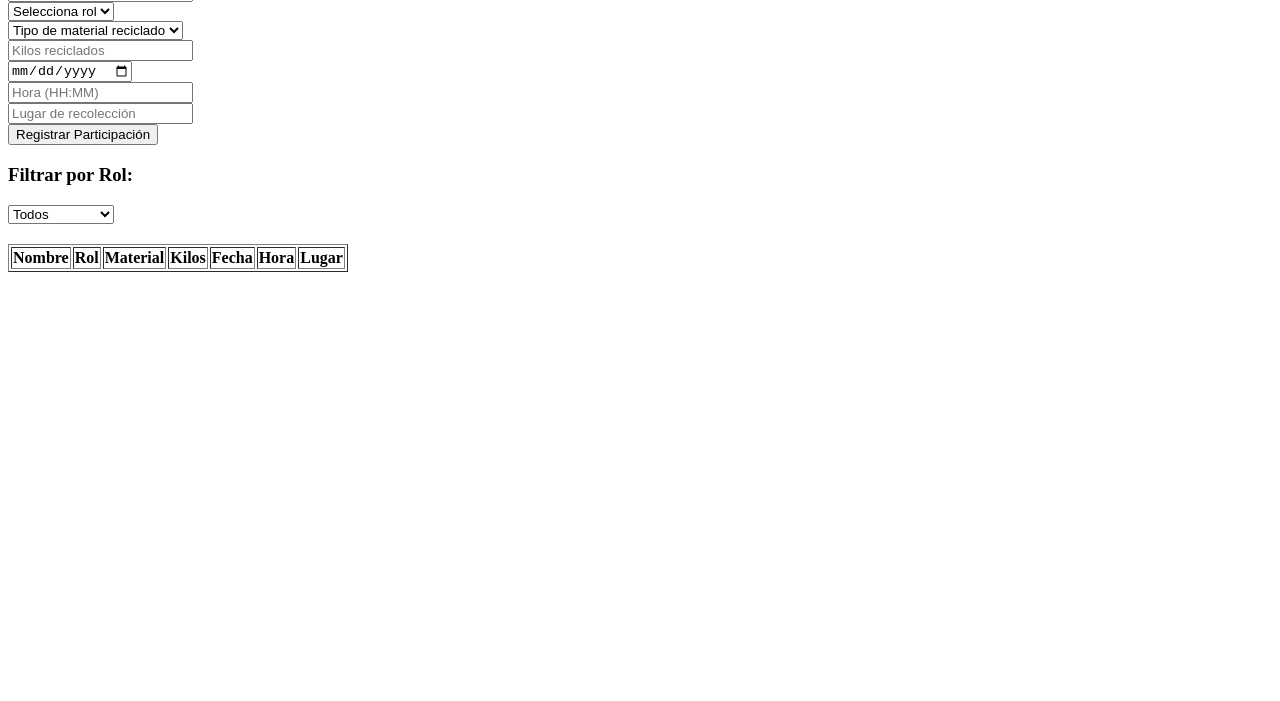
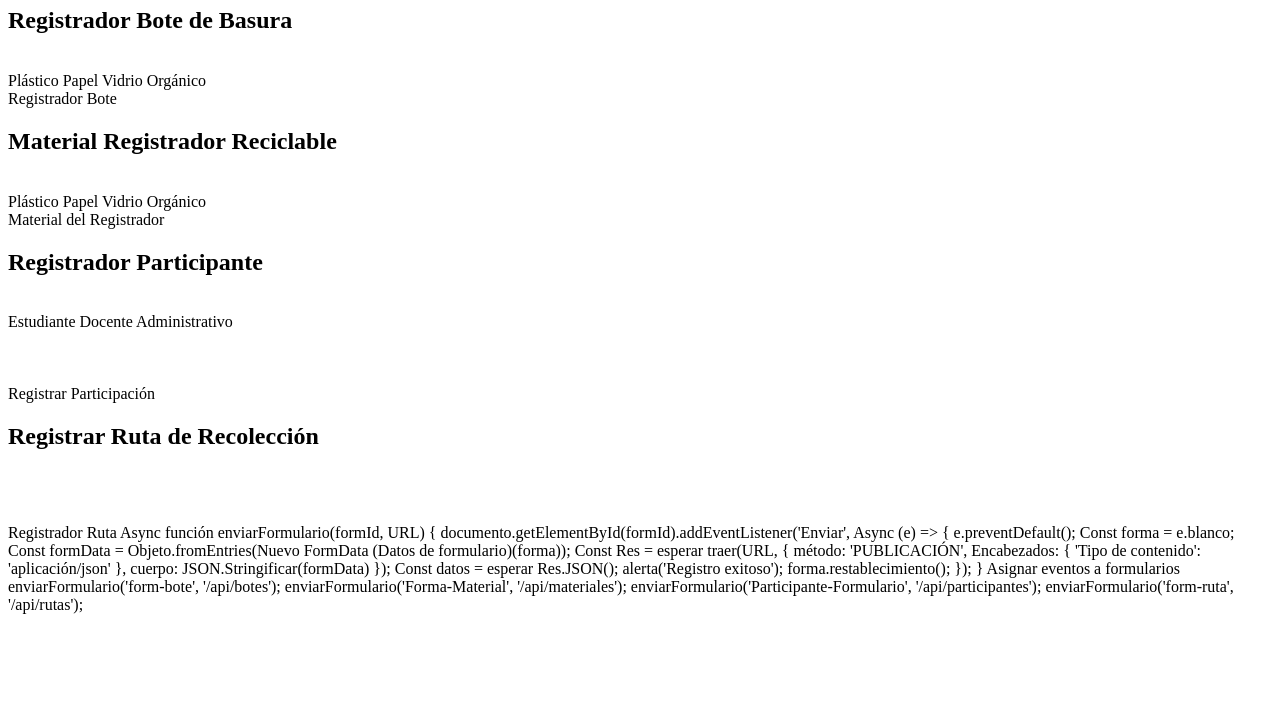
Before and after one commit to cortesmmonse/paec, a website: page mi-pagina-web/public/index.html in a window 1280 px wide. Shown: the part 99-800 px from the top of the page. Drawn offline with Linux system fonts and the light colour scheme.

Commit message:
Update index.html

```diff
--- a/mi-pagina-web/public/index.html
+++ b/mi-pagina-web/public/index.html
@@ -1,97 +1,94 @@
-<!DOCTYPE html>
-<html lang="es">
-<head>
-  <meta charset="UTF-8">
-  <title>Gestión de Reciclaje</title>
-</head>
-<body>
+<! DOCTYPE html>
+<HTML Lang="es">
+<cabeza>
+  <meta conjunto de caracteres="UTF-8">
+  <título>Gestión de Reciclaje</título>
+</cabeza>
+<cuerpo>
 
-<h1>Gestión de Reciclaje - Participaciones</h1>
+<h1>Gestión del Reciclaje</h1>
 
-<!-- Formulario de participación con material -->
-<form id="form-participacion">
-  <input type="text" name="nombre" placeholder="Nombre completo" required><br>
+<!-- Sección A.1: Registrar bote de basura -->
+<sección>
+  <H2>Registrador Bote de Basura</H2>
+  <forma identificación="form-bote">
+    <entrada tipo="Mensaje de texto" nombre="Ubicación" marcador="Ubicación del bote" Obligatorio><Br>
+    <escoger nombre="Tipo">
+      <opción valor="Plástico">Plástico</opción>
+      <opción valor="papel">Papel</opción>
+      <opción valor="vidrio">Vidrio</opción>
+      <opción valor="Orgánico">Orgánico</opción>
+    </escoger><Br>
+    <botón tipo="Enviar">Registrador Bote</botón>
+  </forma>
+</sección>
 
-  <select name="rol" required>
-    <option value="">Selecciona rol</option>
-    <option value="estudiante">Estudiante</option>
-    <option value="docente">Docente</option>
-    <option value="administrativo">Administrativo</option>
-    <option value="directivo">Directivo</option>
-  </select><br>
+<!-- Sección A.2: Materiales reciclables -->
+<sección>
+  <H2>Material Registrador Reciclable</H2>
+  <forma identificación="forma-material">
+    <entrada tipo="Mensaje de texto" nombre="material" marcador="Nombre del material" Obligatorio><Br>
+    <escoger nombre="Tipo">
+      <opción valor="Plástico">Plástico</opción>
+      <opción valor="papel">Papel</opción>
+      <opción valor="vidrio">Vidrio</opción>
+      <opción valor="Orgánico">Orgánico</opción>
+    </escoger><Br>
+    <botón tipo="Enviar">Material del Registrador</botón>
+  </forma>
+</sección>
 
-  <select name="material" required>
-    <option value="">Tipo de material reciclado</option>
-    <option value="Plástico">Plástico</option>
-    <option value="Papel">Papel</option>
-    <option value="Vidrio">Vidrio</option>
-    <option value="Orgánico">Orgánico</option>
-  </select><br>
+<!-- Sección B: Participación comunitaria -->
+<sección>
+  <H2>Registrador Participante</H2>
+  <forma identificación="form-participante">
+    <entrada tipo="Mensaje de texto" nombre="Nombre" marcador="Nombre completo" Obligatorio><Br>
+    <escoger nombre="Rol">
+      <opción valor="estudiante">Estudiante</opción>
+      <opción valor="docente">Docente</opción>
+      <opción valor="administrativo">Administrativo</opción>
+    </escoger><Br>
+    <entrada tipo="número" nombre="Kilos" marcador="Kilos reciclados" Obligatorio><Br>
+    <entrada tipo="Mensaje de texto" nombre="FECHA" marcador="Fecha (AAAA-MM-DD)" patrón="\d{4}-\d{2}-\d{2}" Obligatorio><Br>
+    <entrada tipo="Mensaje de texto" nombre="Lugar" marcador="Lugar de recolección"><Br>
+    <botón tipo="Enviar">Registrar Participación</botón>
+  </forma>
+</sección>
 
-  <input type="number" name="kilos" placeholder="Kilos reciclados" required><br>
-  <input type="date" name="fecha" required><br>
-  <input type="text" name="hora" placeholder="Hora (HH:MM)" pattern="^([01]\d|2[0-3]):([0-5]\d)$"><br>
-  <input type="text" name="lugar" placeholder="Lugar de recolección"><br>
+<!-- Sección C: Rutas de recolección -->
+<sección>
+  <H2>Registrar Ruta de Recolección</H2>
+  <forma identificación="form-ruta">
+    <entrada tipo="Mensaje de texto" nombre="Zona" marcador="Zona o sector" Obligatorio><Br>
+   <entrada tipo="Mensaje de texto" nombre="hora" marcador="Hora (HH:MM)" patrón="^([01]\d|2[0-3]):([0-5]\d)$" Obligatorio><Br>
+    <entrada tipo="Mensaje de texto" nombre="Descripción" marcador="Descripción o puntos de recolección"><Br>
+    <botón tipo="Enviar">Registrador Ruta</botón>
+  </forma>
+</sección>
 
-  <button type="submit">Registrar Participación</button>
-</form>
+<Guión>
+Async función enviarFormulario(formId, URL) {
+  documento.getElementById(formId).addEventListener('Enviar', Async (e) => {
+    e.preventDefault();
+    Const forma = e.blanco;
+    Const formData = Objeto.fromEntries(Nuevo FormData (Datos de formulario)(forma));
+    Const Res = esperar traer(URL, {
+      método: 'PUBLICACIÓN',
+      Encabezados: { 'Tipo de contenido': 'aplicación/json' },
+      cuerpo: JSON.Stringificar(formData)
+    });
+    Const datos = esperar Res.JSON();
+    alerta('Registro exitoso');
+    forma.restablecimiento();
+  });
+}
 
-<h3>Filtrar por Rol:</h3>
-<select id="filtro-rol">
-  <option value="">Todos</option>
-  <option value="estudiante">Estudiante</option>
-  <option value="docente">Docente</option>
-  <option value="administrativo">Administrativo</option>
-  <option value="directivo">Directivo</option>
-</select>
+Asignar eventos a formularios
+enviarFormulario('form-bote', '/api/botes');
+enviarFormulario('Forma-Material', '/api/materiales');
+enviarFormulario('Participante-Formulario', '/api/participantes');
+enviarFormulario('form-ruta', '/api/rutas');
+</Guión>
 
-<!-- Tabla única con toda la información -->
-<table border="1" style="margin-top: 20px;">
-  <thead>
-    <tr>
-      <th>Nombre</th>
-      <th>Rol</th>
-      <th>Material</th>
-      <th>Kilos</th>
-      <th>Fecha</th>
-      <th>Hora</th>
-      <th>Lugar</th>
-    </tr>
-  </thead>
-  <tbody id="tabla-datos"></tbody>
-</table>
-
-<script>
-  const participaciones = [];
-
-  document.getElementById('form-participacion').addEventListener('submit', e => {
-    e.preventDefault();
-    const data = Object.fromEntries(new FormData(e.target));
-    participaciones.push(data);
-    mostrarTabla();
-    e.target.reset();
-  });
-
-  document.getElementById('filtro-rol').addEventListener('change', mostrarTabla);
-
-  function mostrarTabla() {
-    const filtro = document.getElementById('filtro-rol').value;
-    const tabla = document.getElementById('tabla-datos');
-    const datosFiltrados = filtro ? participaciones.filter(p => p.rol === filtro) : participaciones;
-
-    tabla.innerHTML = datosFiltrados.map(p => `
-      <tr>
-        <td>${p.nombre}</td>
-        <td>${p.rol}</td>
-        <td>${p.material}</td>
-        <td>${p.kilos}</td>
-        <td>${p.fecha}</td>
-        <td>${p.hora || '-'}</td>
-        <td>${p.lugar || '-'}</td>
-      </tr>
-    `).join('');
-  }
-</script>
-
-</body>
-</html>
+</cuerpo>
+</HTML>
```
